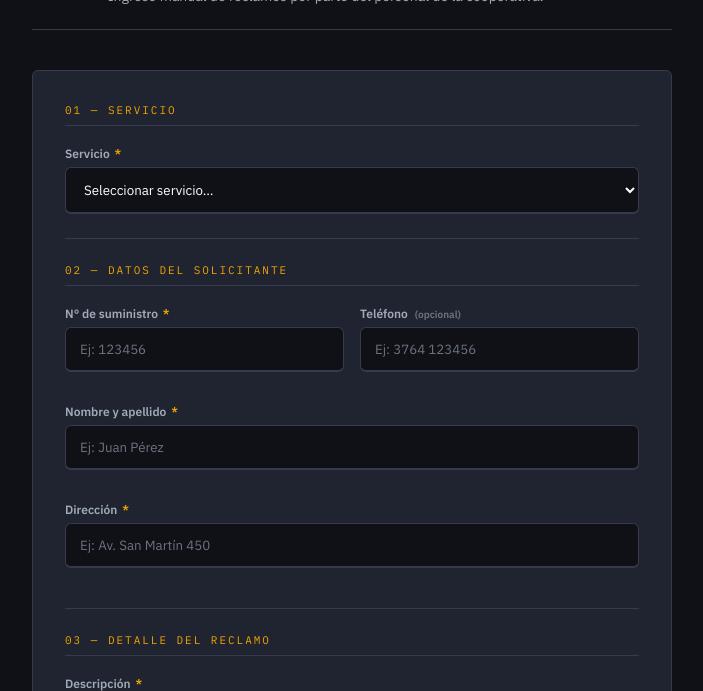
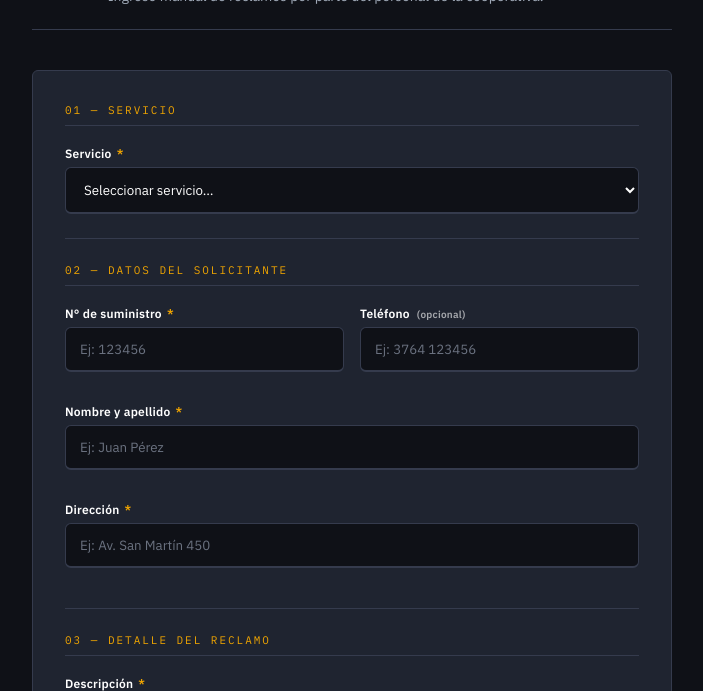
Before and after one commit to juliodemisiones/bot-de-reclamos-Cooperativa, a website: page public/index.html in a window 1280 px wide. Shown: the part 109-800 px from the top of the page, without its empty margins (288-991 px from the left). Drawn offline with Linux system fonts and the light colour scheme.

Commit message:
Update style.css

```diff
--- a/public/style.css
+++ b/public/style.css
@@ -80,7 +80,7 @@ header p { margin-top: 4px; font-size: 14px; color: var(--muted); }
 .span-2 { grid-column: 1 / -1; }
 
 .field { display: flex; flex-direction: column; gap: 6px; margin-bottom: 16px; }
-label { font-size: 12px; font-weight: 600; color: var(--muted); }
+label { font-size: 12px; font-weight: 600; color: #ffffff; /* ¡Blanco puro para máxima legibilidad! */letter-spacing: 0.02em; }
 .req { color: var(--accent); margin-left: 2px; }
 .opt { font-size: 10px; opacity: 0.6; margin-left: 4px; }
 
```
